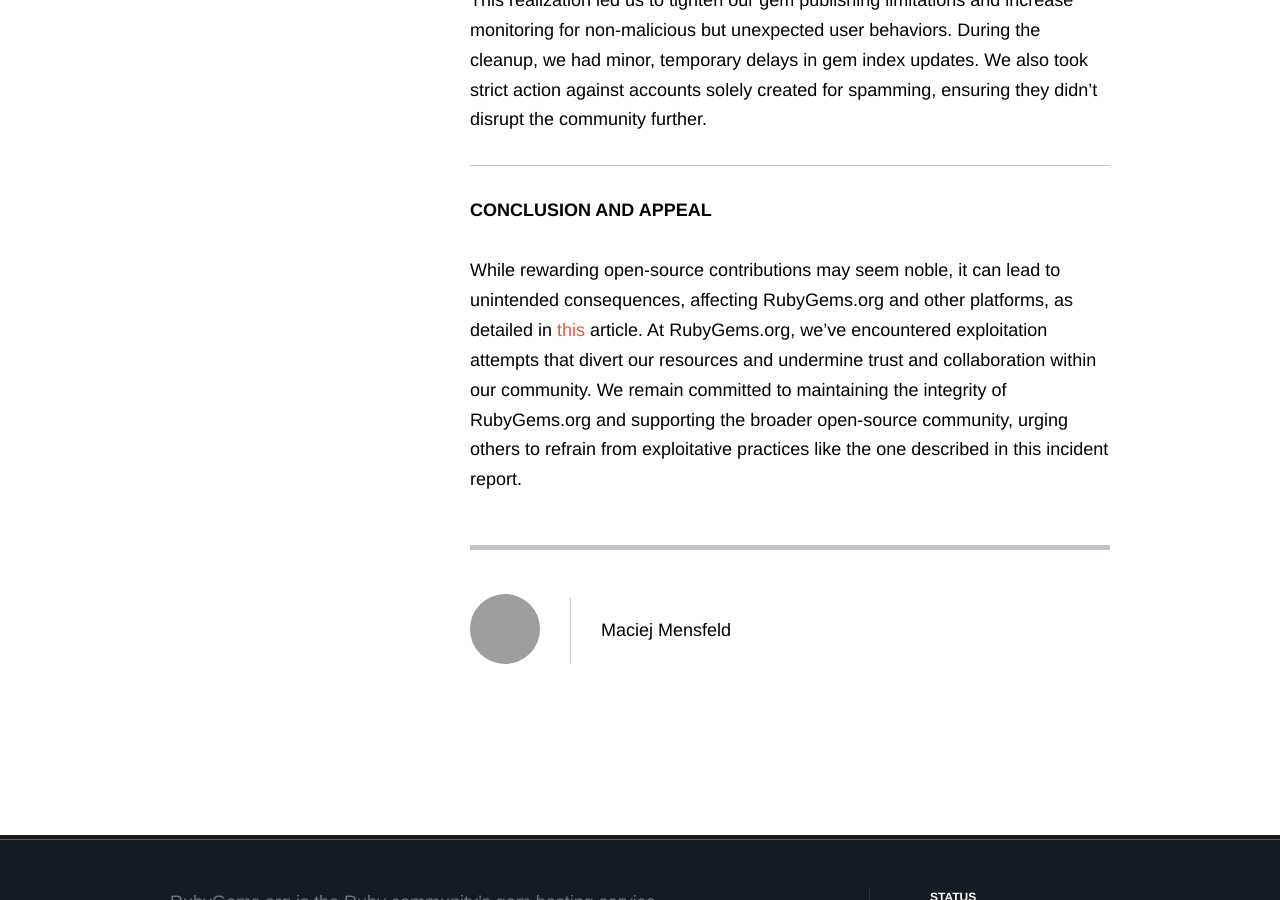
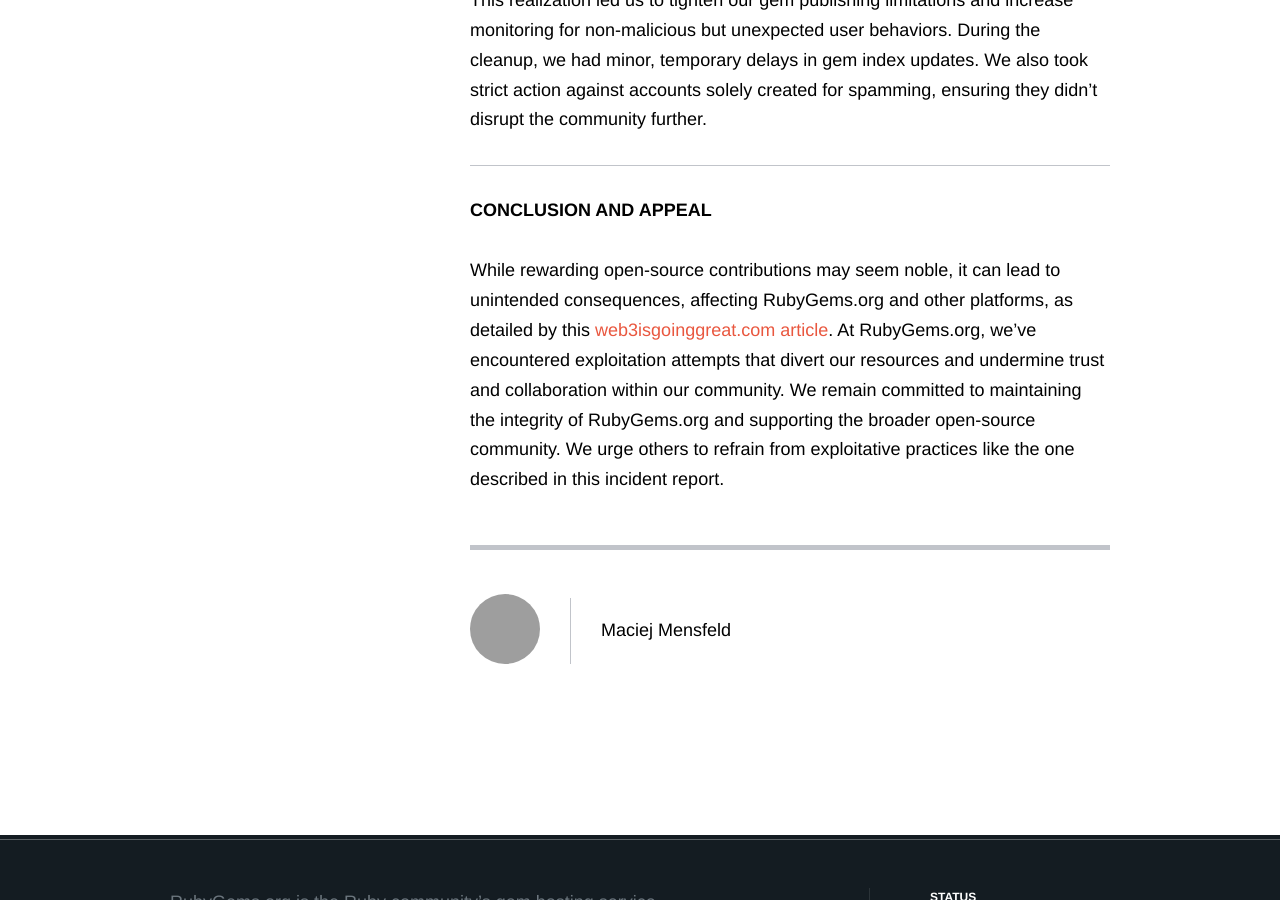
Before and after one commit to rubygems/rubygems.github.io, a Jekyll site: the page built from _posts/2024-04-14-the-implications-of-crypto-rewards-on-rubygems_org.md, in a window 1280 px wide and 900 px high, scrolled down 1922 px. Built offline with Jekyll 4.4.1, drawn with Linux system fonts in a browser that asks for light colours; comment, search, counter and statistics services are not loaded; grey boxes are pictures that could not be loaded.

Commit message:
Update _posts/2024-04-14-the-implications-of-crypto-rewards-on-rubygems_org.md
Co-authored-by: Martin Emde <martinemde@users.noreply.github.com>

```diff
--- a/_posts/2024-04-14-the-implications-of-crypto-rewards-on-rubygems_org.md
+++ b/_posts/2024-04-14-the-implications-of-crypto-rewards-on-rubygems_org.md
@@ -33,4 +33,4 @@
 
 ## Conclusion and Appeal
 
-While rewarding open-source contributions may seem noble, it can lead to unintended consequences, affecting RubyGems.org and other platforms, as detailed in [this](https://www.web3isgoinggreat.com/?id=teaxyz-spam) article. At RubyGems.org, we've encountered exploitation attempts that divert our resources and undermine trust and collaboration within our community. We remain committed to maintaining the integrity of RubyGems.org and supporting the broader open-source community, urging others to refrain from exploitative practices like the one described in this incident report.
+While rewarding open-source contributions may seem noble, it can lead to unintended consequences, affecting RubyGems.org and other platforms, as detailed by this [web3isgoinggreat.com article](https://www.web3isgoinggreat.com/?id=teaxyz-spam). At RubyGems.org, we've encountered exploitation attempts that divert our resources and undermine trust and collaboration within our community. We remain committed to maintaining the integrity of RubyGems.org and supporting the broader open-source community. We urge others to refrain from exploitative practices like the one described in this incident report.
```
